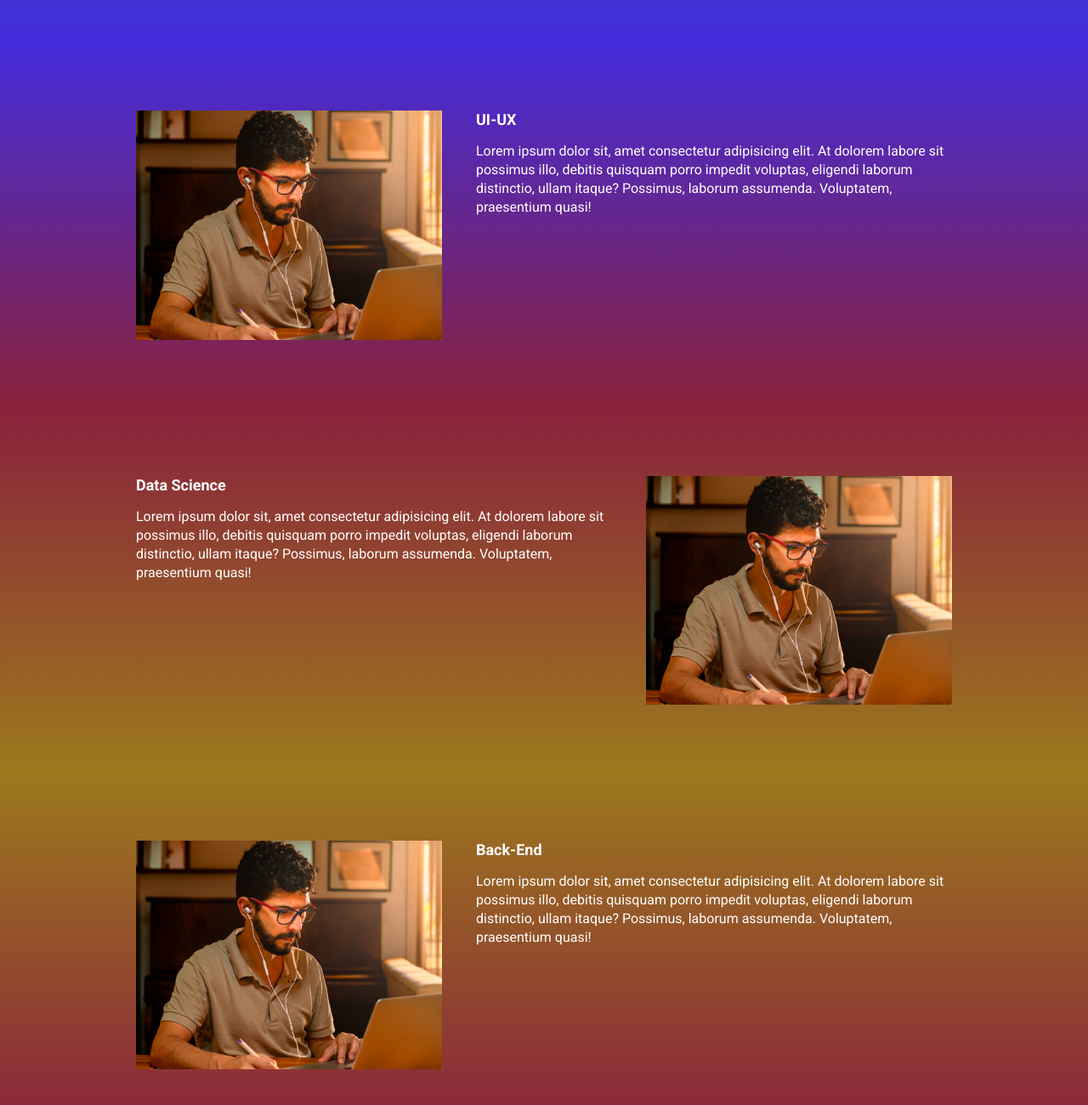
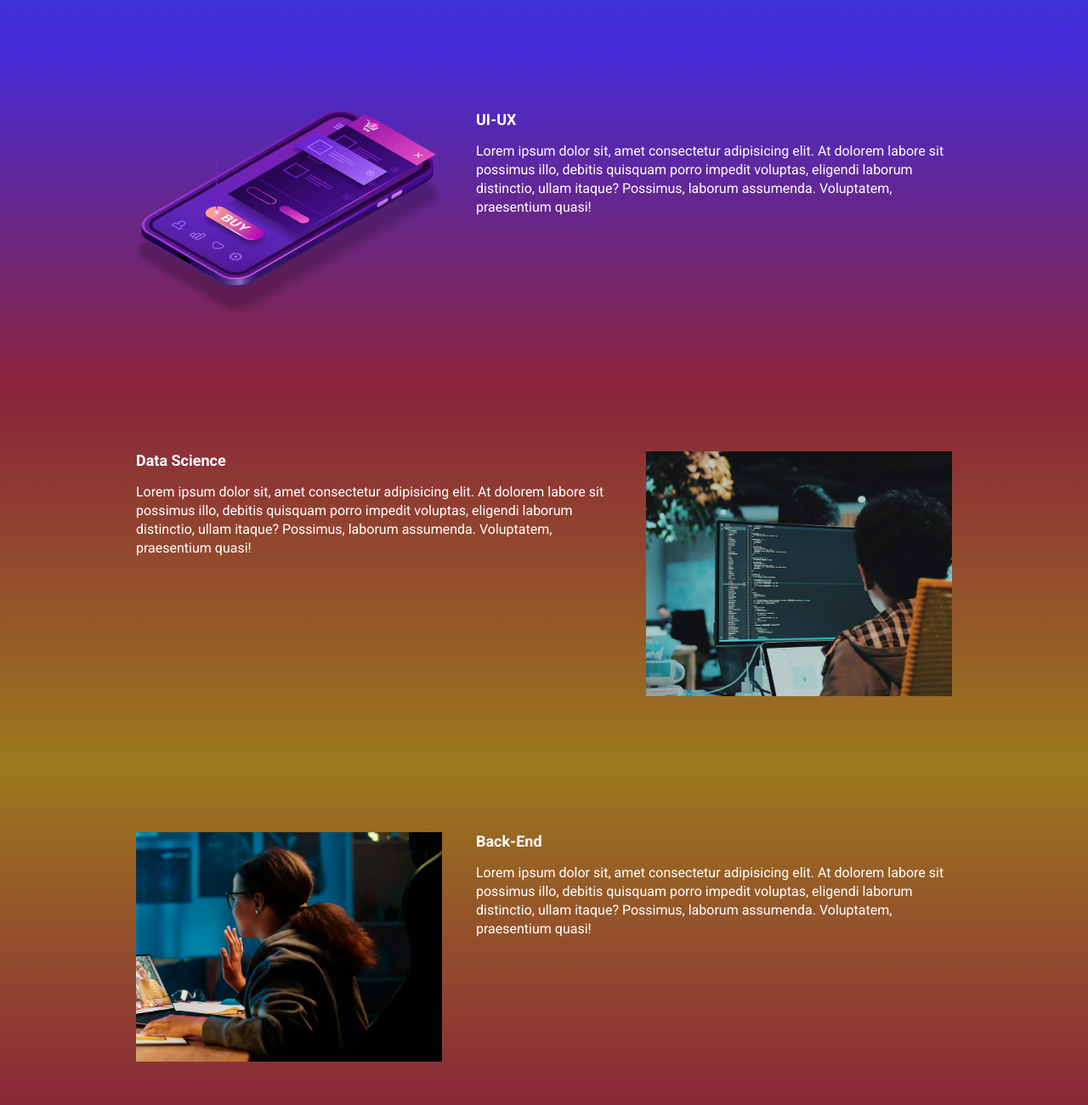
Before and after one commit to devBordin0016/niver_devbordin, a website built with Parcel: page src/index.html in a window 1280 px wide. Shown: the part 940-2240 px from the top of the page at 85% size. Built offline with nearby package versions, Linux system fonts and the light colour scheme.

Commit message:
atualizando as imagens das sections

```diff
--- a/src/index.html
+++ b/src/index.html
@@ -56,7 +56,7 @@
                     Lorem ipsum dolor sit, amet consectetur adipisicing elit. At dolorem labore sit possimus illo, debitis quisquam porro impedit voluptas, eligendi laborum distinctio, ullam itaque? Possimus, laborum assumenda. Voluptatem, praesentium quasi!
                 </p>
             </div>
-            <img class="event__image" src="./images/frontend.png" alt="Front-end">
+            <img class="event__image" src="./images/ui-ux.png" alt="UI-UX">
         </div>
     </section>
     <section class="event event--data-science">
@@ -67,7 +67,7 @@
                     Lorem ipsum dolor sit, amet consectetur adipisicing elit. At dolorem labore sit possimus illo, debitis quisquam porro impedit voluptas, eligendi laborum distinctio, ullam itaque? Possimus, laborum assumenda. Voluptatem, praesentium quasi!
                 </p>
             </div>
-            <img class="event__image" src="./images/frontend.png" alt="Front-end">
+            <img class="event__image" src="./images/data.png" alt="DataScience">
         </div>
     </section>
     <section class="event event--backend event--image-left">
@@ -78,7 +78,7 @@
                     Lorem ipsum dolor sit, amet consectetur adipisicing elit. At dolorem labore sit possimus illo, debitis quisquam porro impedit voluptas, eligendi laborum distinctio, ullam itaque? Possimus, laborum assumenda. Voluptatem, praesentium quasi!
                 </p>
             </div>
-            <img class="event__image" src="./images/frontend.png" alt="Front-end">
+            <img class="event__image" src="./images/backend.png" alt="Back-End">
         </div>
     </section>
     <script src="https://unpkg.com/aos@next/dist/aos.js"></script>
```
